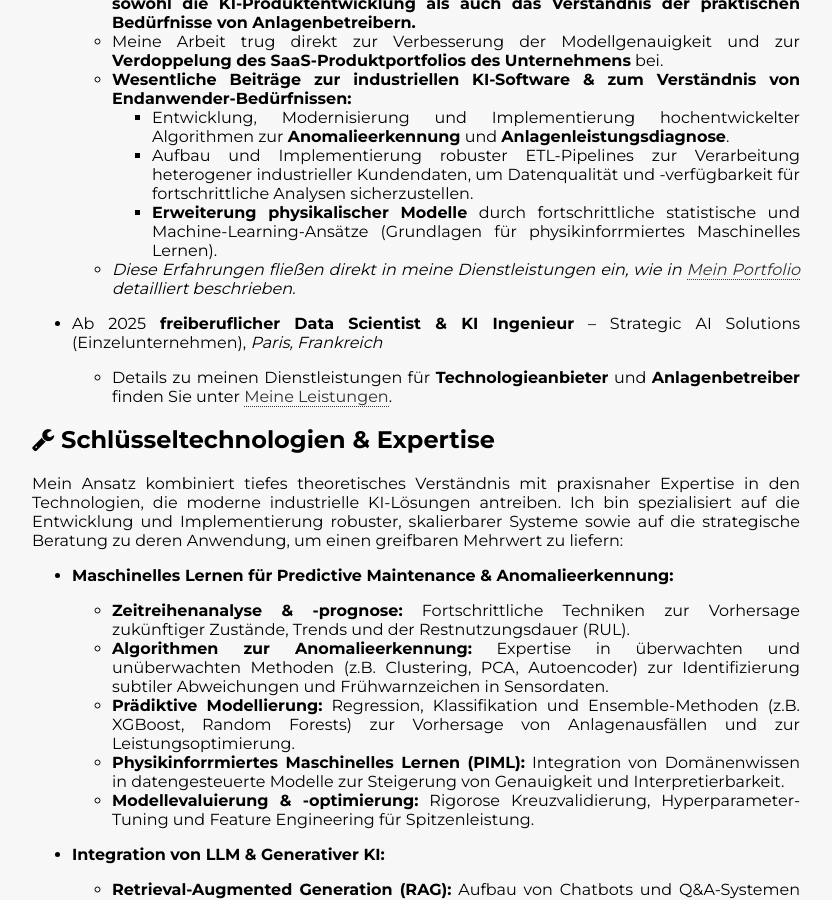
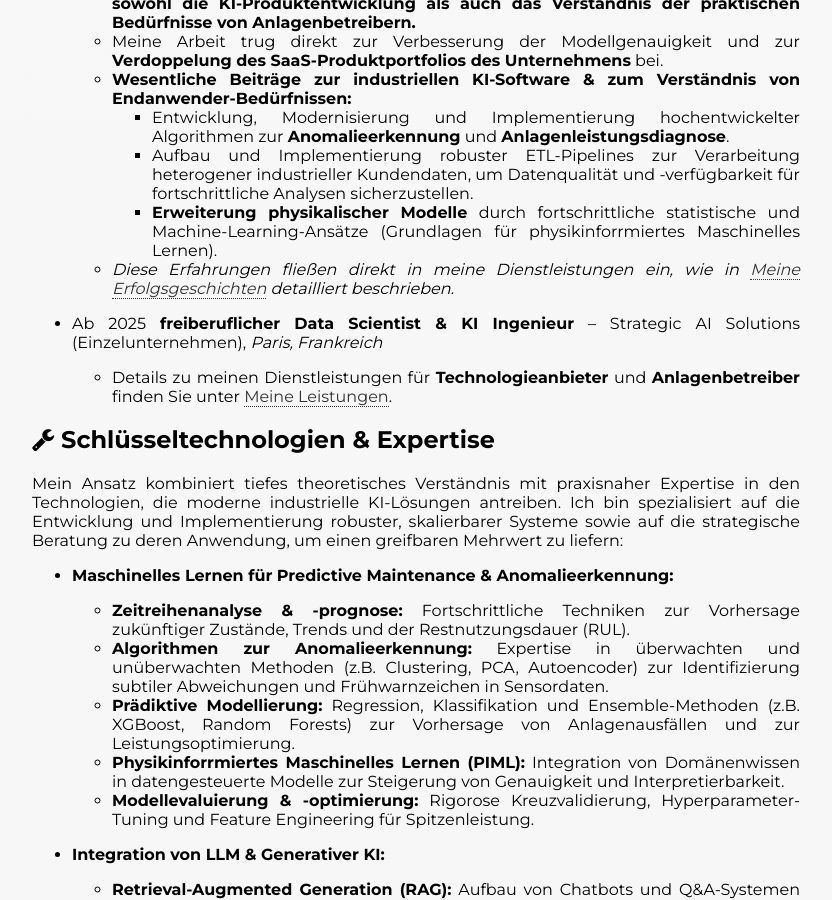
Before and after one commit to alexkolo/strategic-ai, a Jekyll site: the page built from de/about.md, in a window 1280 px wide and 900 px high, scrolled down 2212 px. Shown: the whole window, without its empty margins (224-1056 px from the left). Built offline with Jekyll 4.4.1, drawn with Linux system fonts in a browser that asks for light colours; some web fonts are replaced.

Commit message:
style: update portfolio link text for consistency in English and German about sections

```diff
--- a/de/about.md
+++ b/de/about.md
@@ -63,7 +63,7 @@ Ich arbeite partnerschaftlich mit Ihnen zusammen, um **technisch exzellente KI-L
     - Entwicklung, Modernisierung und Implementierung hochentwickelter Algorithmen zur **Anomalieerkennung** und **Anlagenleistungsdiagnose**.
     - Aufbau und Implementierung robuster ETL-Pipelines zur Verarbeitung heterogener industrieller Kundendaten, um Datenqualität und -verfügbarkeit für fortschrittliche Analysen sicherzustellen.
     - **Erweiterung physikalischer Modelle** durch fortschrittliche statistische und Machine-Learning-Ansätze (Grundlagen für physikinforrmiertes Maschinelles Lernen).
-  - _Diese Erfahrungen fließen direkt in meine Dienstleistungen ein, wie in <a href="{{ site.baseurl }}/de/portfolio">Mein Portfolio</a> detailliert beschrieben._
+  - _Diese Erfahrungen fließen direkt in meine Dienstleistungen ein, wie in <a href="{{ site.baseurl }}/de/portfolio">Meine Erfolgsgeschichten</a> detailliert beschrieben._
 
 - Ab 2025 **{{ site.my_role.de }}** – {{ site.company }} (Einzelunternehmen), _Paris, Frankreich_
   - Details zu meinen Dienstleistungen für **Technologieanbieter** und **Anlagenbetreiber** finden Sie unter <a href="{{ site.baseurl }}/de/services_build">Meine Leistungen</a>.
```
Also changed, not shown: en/about.md (+1 -1 lines).
